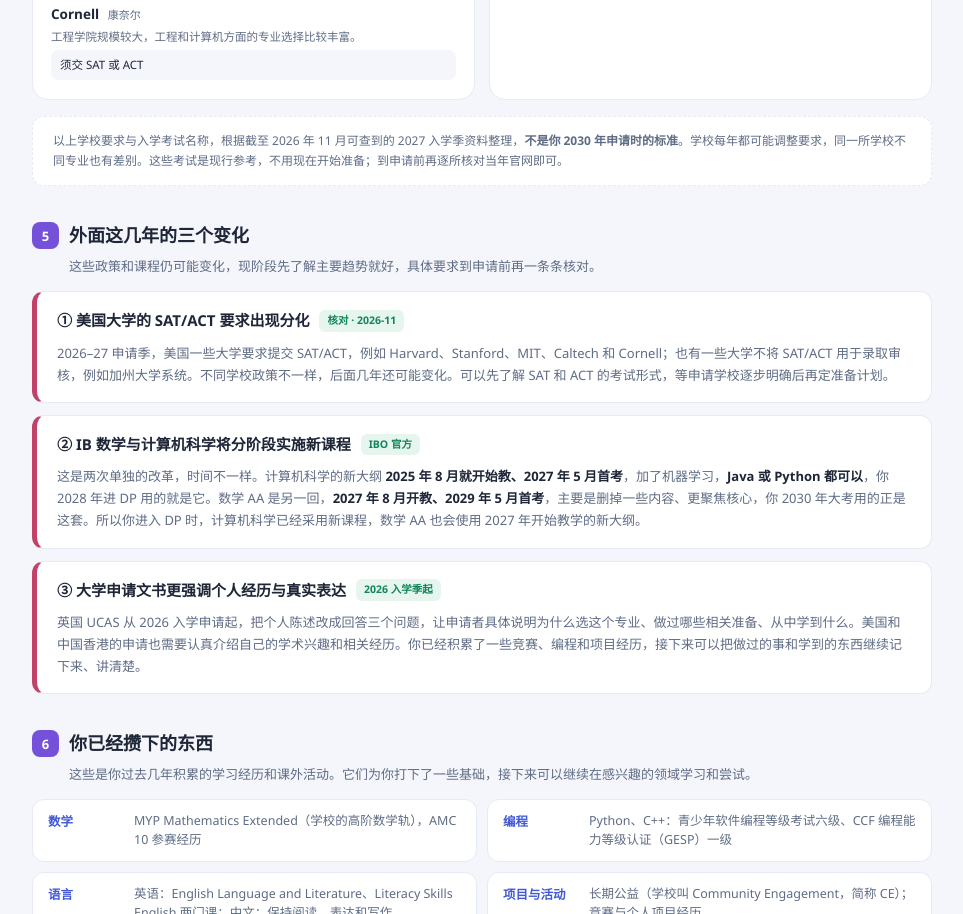
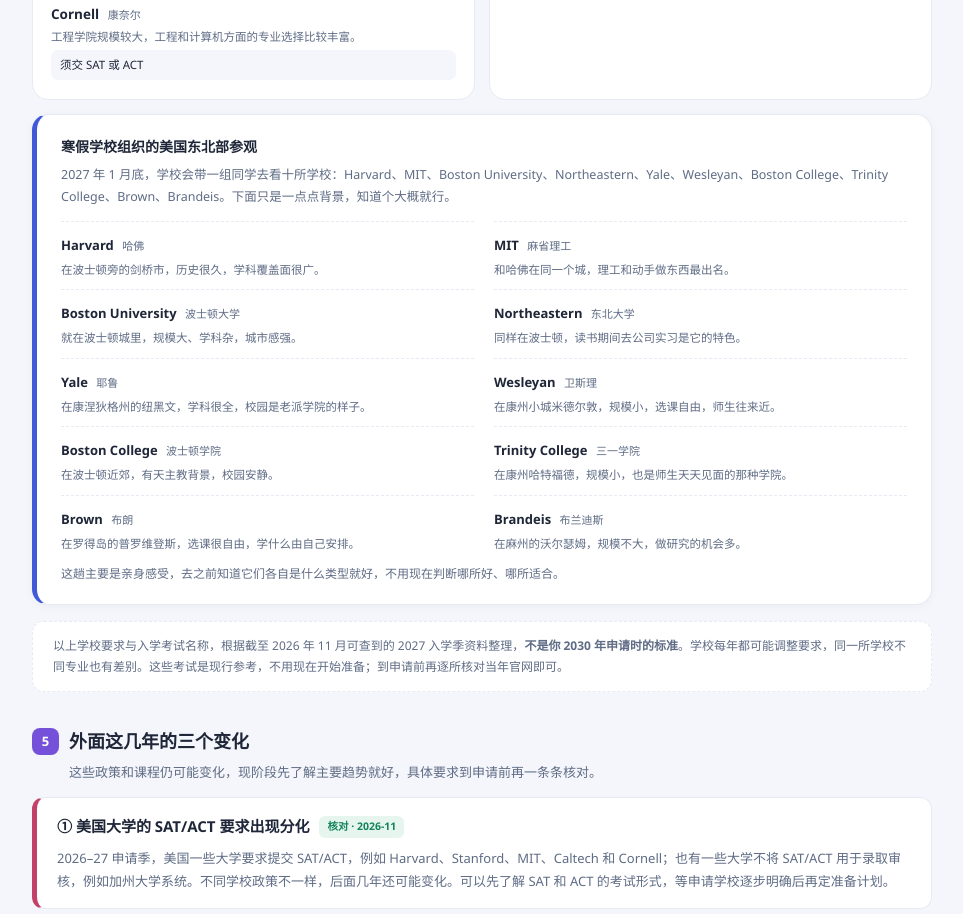
Before and after one commit to Zrrrr9527/amc10-mindmap, a plain HTML site: page shengxue-map.html in a window 1280 px wide. Shown: the part 3274-4188 px from the top of the page, without its empty margins (158-1121 px from the left). Drawn offline with Linux system fonts and the light colour scheme.

Commit message:
Update shengxue-map: add US northeast campus tour school notes

```diff
--- a/shengxue-map.html
+++ b/shengxue-map.html
@@ -111,6 +111,12 @@
   .uni .ds{font-size:11.5px;color:var(--sub);margin-top:2px;line-height:1.5;}
   .uni .req{font-size:11.5px;color:var(--ink);margin-top:5px;background:var(--bg);
     border-radius:7px;padding:5px 9px;}
+  .school-notes{display:grid;grid-template-columns:repeat(2,1fr);gap:11px 20px;margin-top:14px;}
+  @media(max-width:620px){.school-notes{grid-template-columns:1fr;}}
+  .school-notes .sn{border-top:1px dashed var(--line);padding-top:9px;}
+  .school-notes .sn b{font-size:13px;color:var(--ink);}
+  .school-notes .sn b span{font-size:11px;font-weight:500;color:var(--sub);margin-left:5px;}
+  .school-notes .sn p{font-size:11.5px;color:var(--sub);margin:3px 0 0;line-height:1.5;}
 
   /* 世界在变 */
   .changes{display:grid;grid-template-columns:1fr;gap:12px;margin:14px 0;}
@@ -377,6 +383,23 @@
     </div>
   </div>
 </div>
+<div class="card" style="border-left:5px solid var(--blue)">
+  <div style="font-size:14px;font-weight:700;margin-bottom:6px">寒假学校组织的美国东北部参观</div>
+  <p style="margin:0 0 8px;font-size:12.5px;color:var(--sub)">2027 年 1 月底，学校会带一组同学去看十所学校：Harvard、MIT、Boston University、Northeastern、Yale、Wesleyan、Boston College、Trinity College、Brown、Brandeis。下面只是一点点背景，知道个大概就行。</p>
+  <div class="school-notes">
+    <div class="sn"><b>Harvard <span>哈佛</span></b><p>在波士顿旁的剑桥市，历史很久，学科覆盖面很广。</p></div>
+    <div class="sn"><b>MIT <span>麻省理工</span></b><p>和哈佛在同一个城，理工和动手做东西最出名。</p></div>
+    <div class="sn"><b>Boston University <span>波士顿大学</span></b><p>就在波士顿城里，规模大、学科杂，城市感强。</p></div>
+    <div class="sn"><b>Northeastern <span>东北大学</span></b><p>同样在波士顿，读书期间去公司实习是它的特色。</p></div>
+    <div class="sn"><b>Yale <span>耶鲁</span></b><p>在康涅狄格州的纽黑文，学科很全，校园是老派学院的样子。</p></div>
+    <div class="sn"><b>Wesleyan <span>卫斯理</span></b><p>在康州小城米德尔敦，规模小，选课自由，师生往来近。</p></div>
+    <div class="sn"><b>Boston College <span>波士顿学院</span></b><p>在波士顿近郊，有天主教背景，校园安静。</p></div>
+    <div class="sn"><b>Trinity College <span>三一学院</span></b><p>在康州哈特福德，规模小，也是师生天天见面的那种学院。</p></div>
+    <div class="sn"><b>Brown <span>布朗</span></b><p>在罗得岛的普罗维登斯，选课很自由，学什么由自己安排。</p></div>
+    <div class="sn"><b>Brandeis <span>布兰迪斯</span></b><p>在麻州的沃尔瑟姆，规模不大，做研究的机会多。</p></div>
+  </div>
+  <p style="margin:12px 0 0;font-size:12px;color:var(--sub)">这趟主要是亲身感受，去之前知道它们各自是什么类型就好，不用现在判断哪所好、哪所适合。</p>
+</div>
 <div class="note">以上学校要求与入学考试名称，根据截至 2026 年 11 月可查到的 2027 入学季资料整理，<b>不是你 2030 年申请时的标准</b>。学校每年都可能调整要求，同一所学校不同专业也有差别。这些考试是现行参考，不用现在开始准备；到申请前再逐所核对当年官网即可。</div>
 
 <h2><span class="idx">5</span>外面这几年的三个变化</h2>
```
